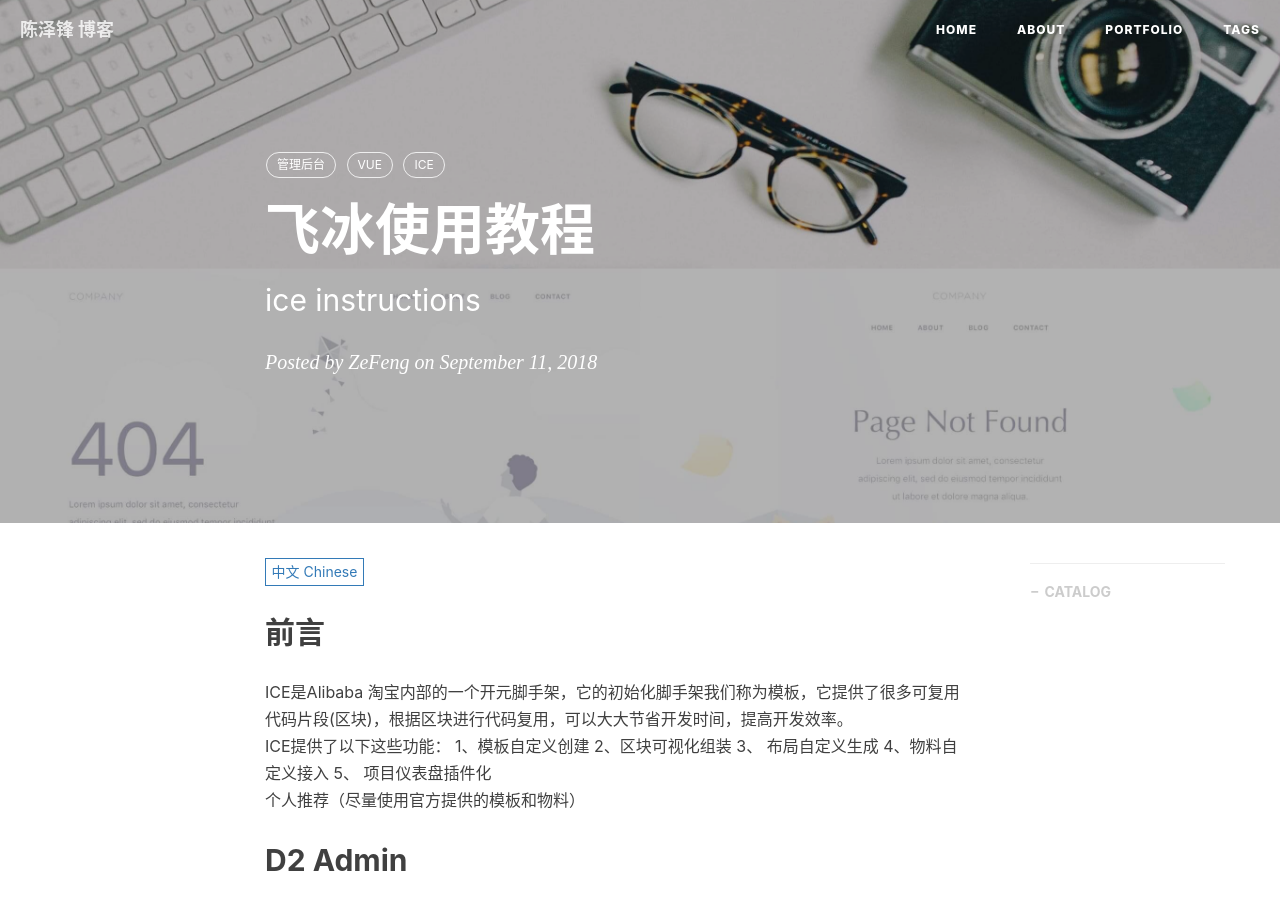
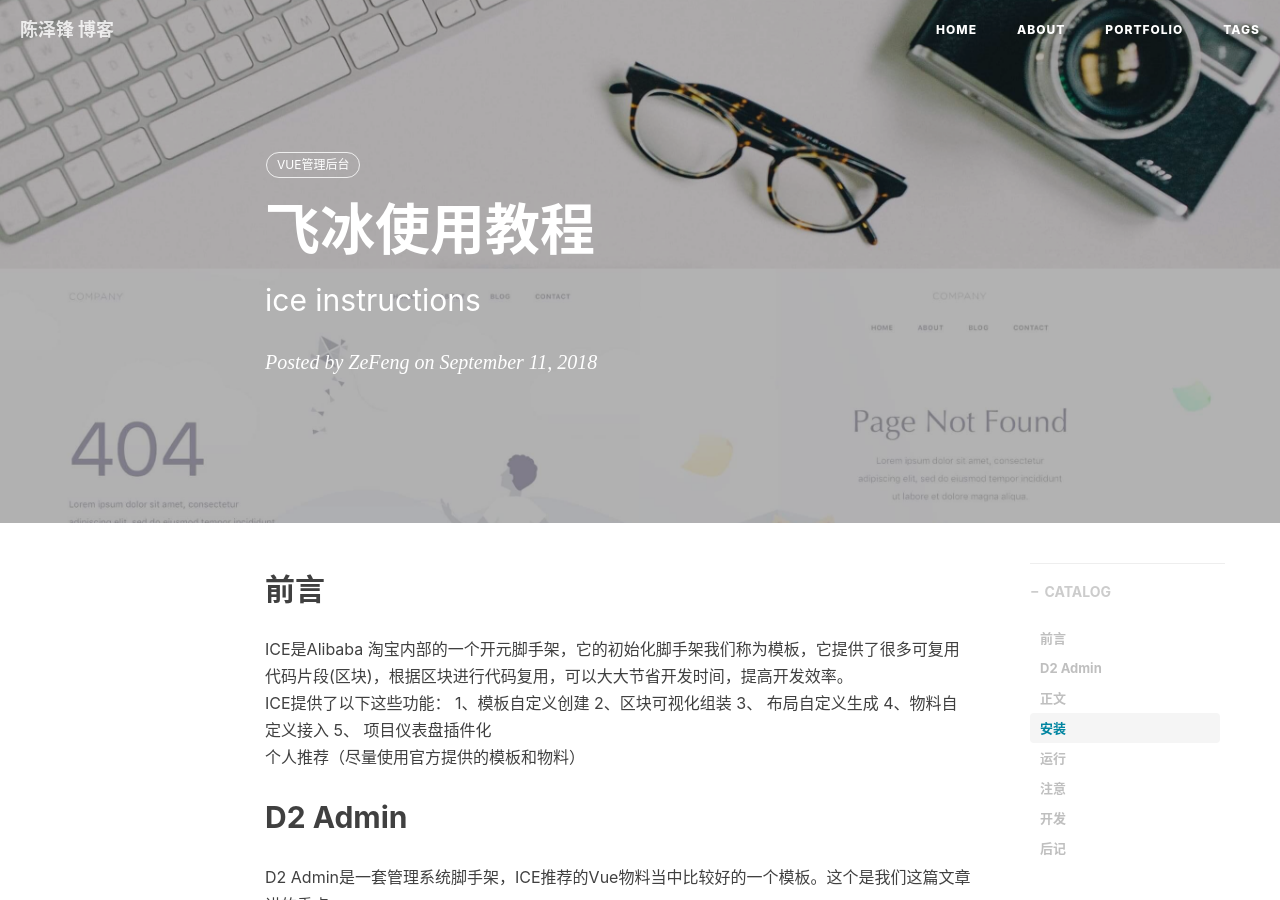
Before and after one commit to 00feng00/00feng00.github.io, a Jekyll site: the page built from _posts/2018-09-11-ice-instructions.markdown, in a window 1280 px wide and 900 px high. Built offline with Jekyll 4.4.1, drawn with Linux system fonts in a browser that asks for light colours; nearby versions of some CDN libraries; comment, search, counter and statistics services are not loaded.

Commit message:
Update 2018-09-11-ice-instructions.markdown

```diff
--- a/_posts/2018-09-11-ice-instructions.markdown
+++ b/_posts/2018-09-11-ice-instructions.markdown
@@ -7,11 +7,8 @@
 header-img:   "img/ice_header_image.jpg"
 header-mask:  0.3
 catalog:      true
-multilingual: true
 tags:
-    - 管理后台
-    - VUE
-    - ICE
+    - VUE管理后台
 ---
 
 ## 前言
```
